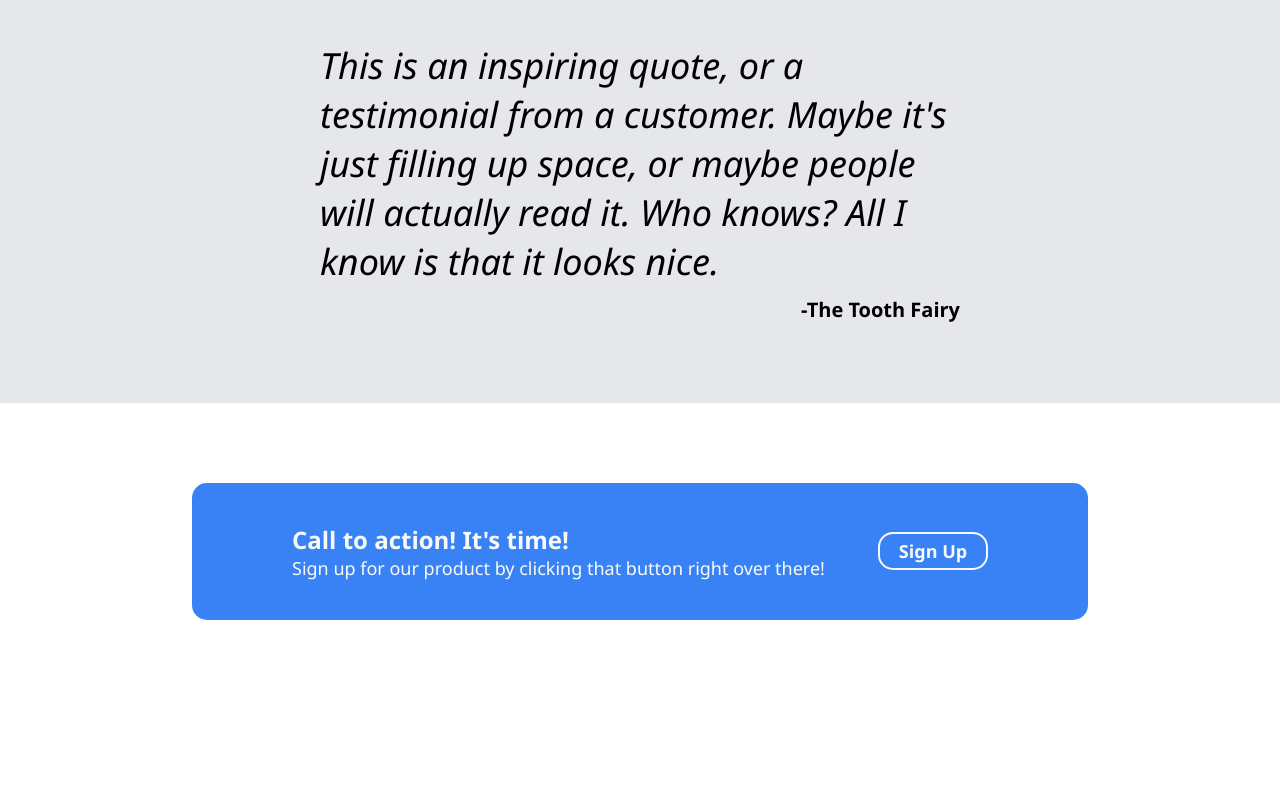
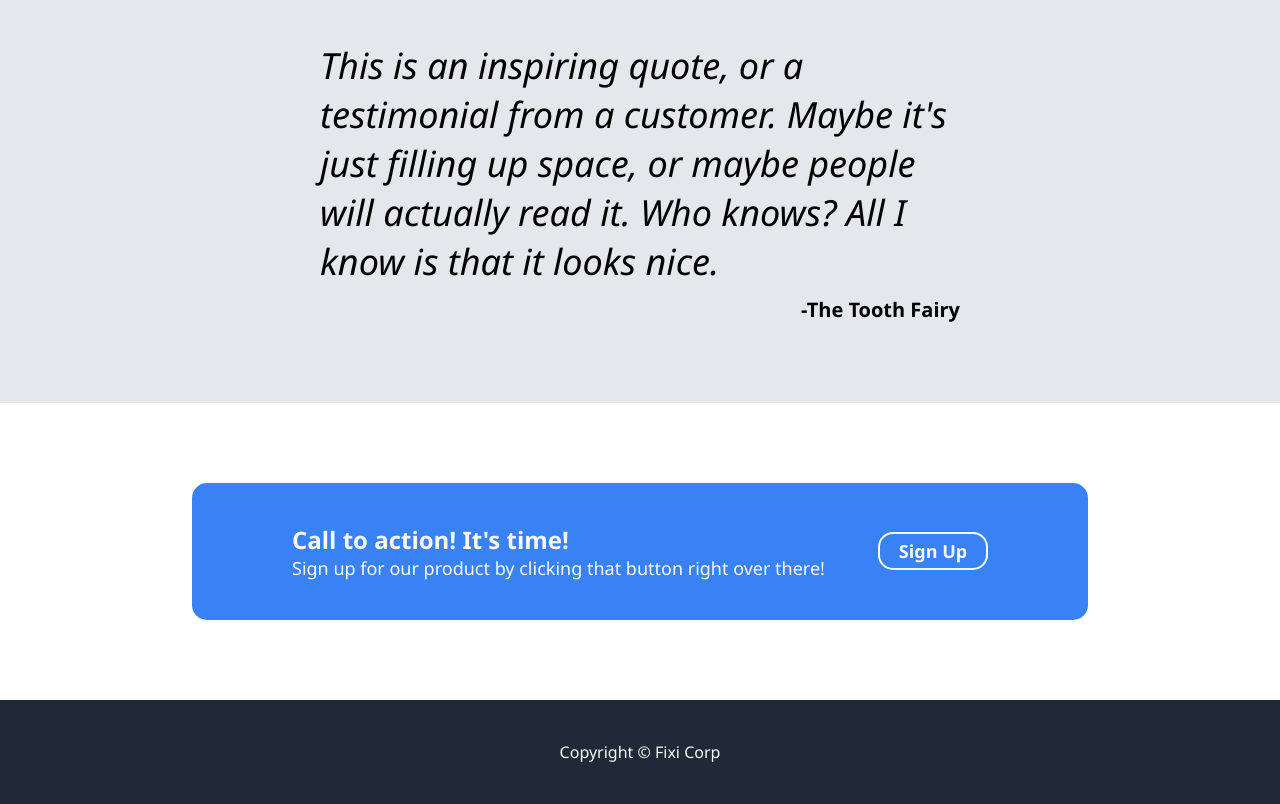
Before and after one commit to rip-the-slit/landing-page, a plain HTML site: page index.html in a window 1280 px wide. Shown: the part 990-1794 px from the top of the page. Before the commit the page ends 1690 px from the top, so only its background shows below. Drawn offline with Linux system fonts and the light colour scheme.

Commit message:
Create and style footer

```diff
--- a/index.html
+++ b/index.html
@@ -62,5 +62,8 @@
             <button>Sign Up</button>
         </div>
     </div>
+    <div class="footer">
+        <p>Copyright © Fixi Corp</p>
+    </div>
 </body>
 </html>
--- a/styles.css
+++ b/styles.css
@@ -181,3 +181,12 @@ body {
     font-size: 18px;
     margin: 0;
 }
+
+.footer {
+    display: flex;
+    justify-content: space-around;
+    align-items: center;
+    background-color: #1F2937;
+    color: #F9FAF8;
+    padding: 25px;
+}
```
